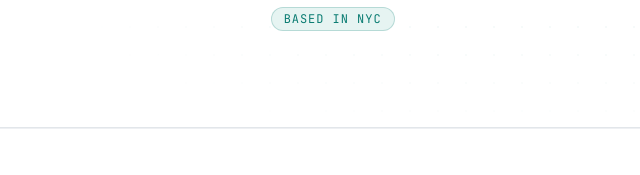
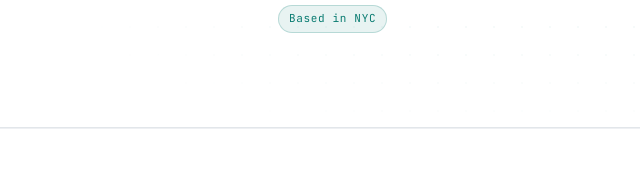
Before and after one commit to Cremmell/portfolio-site, a plain HTML site: page index.html in a window 1280 px wide. Shown: the part 496-671 px from the top of the page, 640-1280 px from the left. Drawn offline with nearby package versions, Linux system fonts and the light colour scheme.

Commit message:
Style hero location as pill badge

```diff
--- a/index.html
+++ b/index.html
@@ -63,7 +63,7 @@
           <div class="hero-meta">
             <p class="hero-role">MS Marketing Intelligence Candidate</p>
             <p class="hero-school">Fordham University · Gabelli School of Business</p>
-            <p class="location-badge">Based in NYC</p>
+            <div class="hero-badge location-badge">Based in NYC</div>
           </div>
         </aside>
 
--- a/styles.css
+++ b/styles.css
@@ -333,18 +333,16 @@ h1.hero-heading {
 }
 
 .location-badge {
-  display: table;
   margin: 10px auto 0;
-  padding: 4px 12px;
-  border-radius: 100px;
-  border: 1px solid rgba(10,124,114,0.22);
-  background: var(--teal-light);
-  color: var(--teal);
-  font-family: 'JetBrains Mono', monospace;
-  font-size: 12px;
-  letter-spacing: 0.08em;
-  line-height: 1.2;
-  text-transform: uppercase;
+  padding: 3px 10px;
+  margin-bottom: 0;
+  font-size: 11px;
+  letter-spacing: 0.06em;
+  background: rgba(10,124,114,0.09);
+}
+
+.location-badge::before {
+  display: none;
 }
 
 /* ── BUTTONS ── */
```
